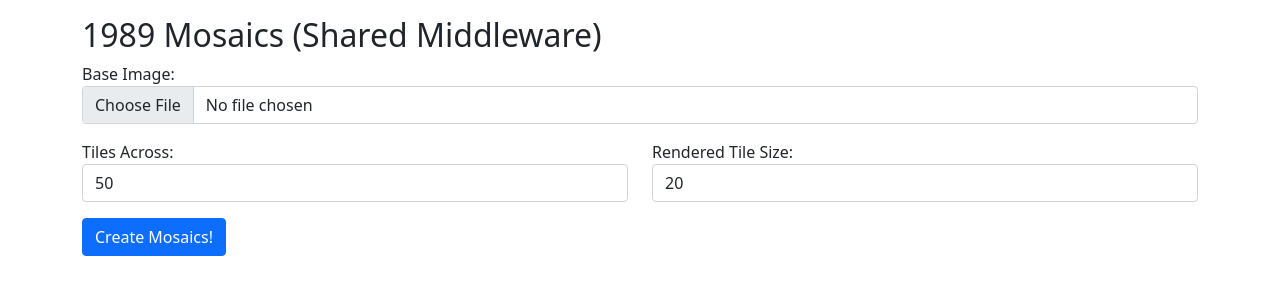
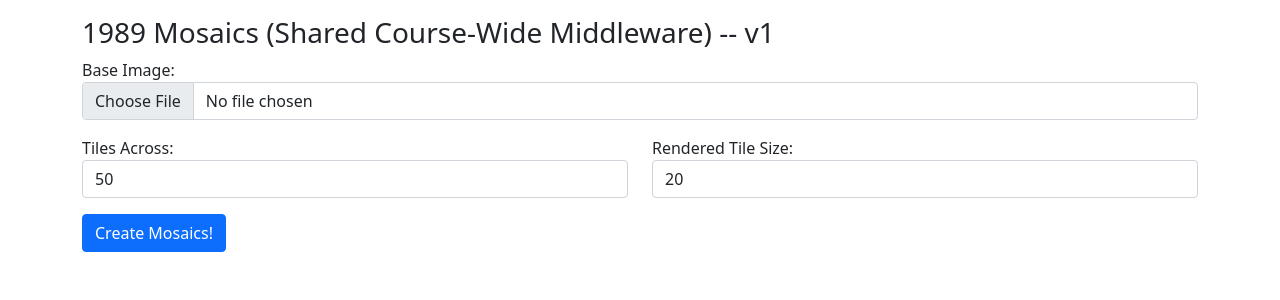
Before and after one commit to illinois/cs340-sp23-1989-shared-middleware, a Flask app: page / in a window 1280 px wide. Shown: the part 64-364 px from the top of the page. Run offline with Flask 3, Linux system fonts and the light colour scheme.

Commit message:
v1 marker

```diff
--- a/templates/index.html
+++ b/templates/index.html
@@ -56,7 +56,7 @@
     <main class="content container flex-grow-1 mb-2">
       <form enctype="multipart/form-data" onsubmit="doSubmit(); return false;">
         <div class="form-group">
-          <h2>1989 Mosaics (Shared Middleware)</h2>
+          <h3>1989 Mosaics (Shared Course-Wide Middleware) -- v1</h3>
           <label for="image">Base Image:</label>
           <input type="file" class="form-control" id="image" name="image" />
           <div class="row my-3">
```
